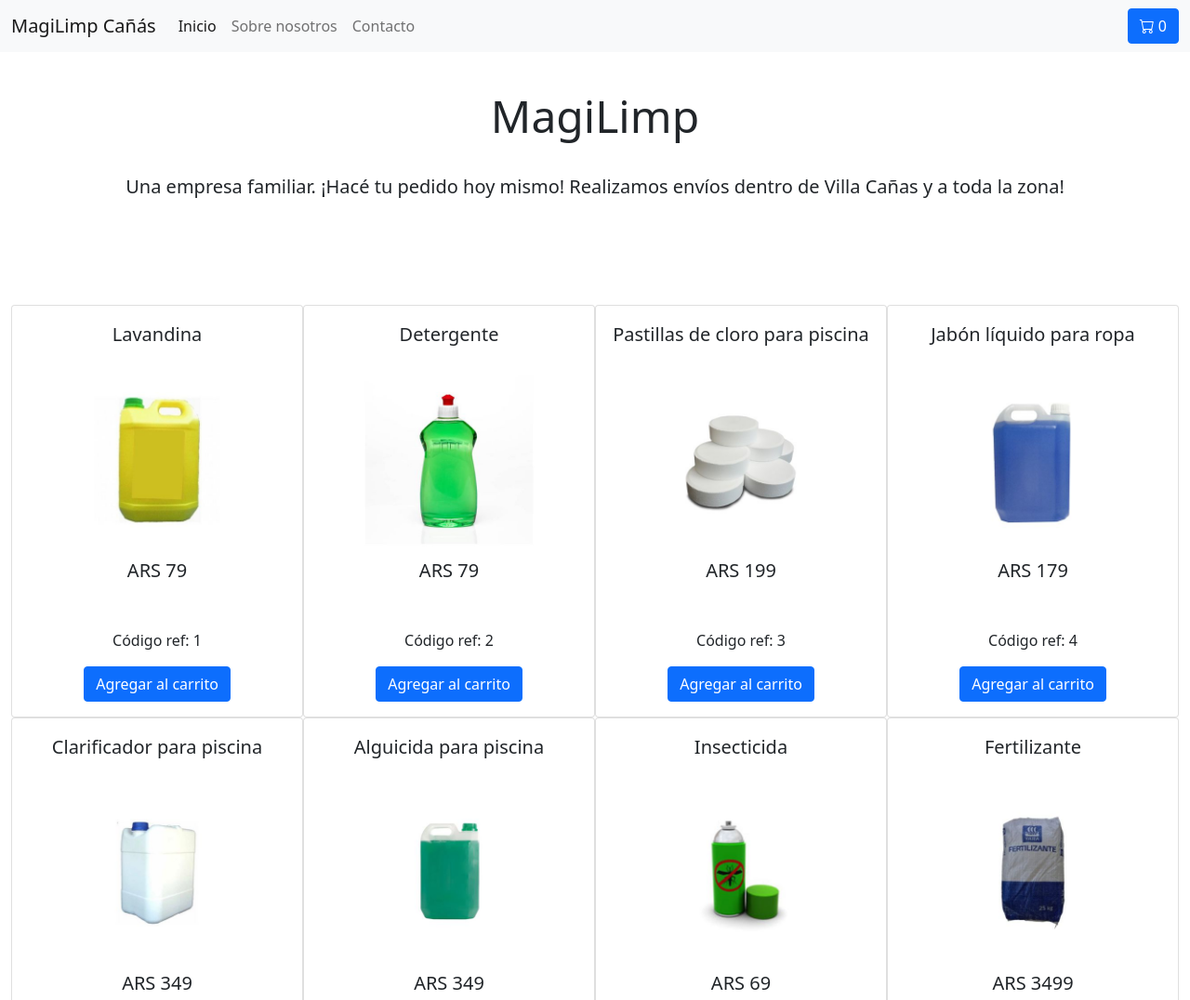
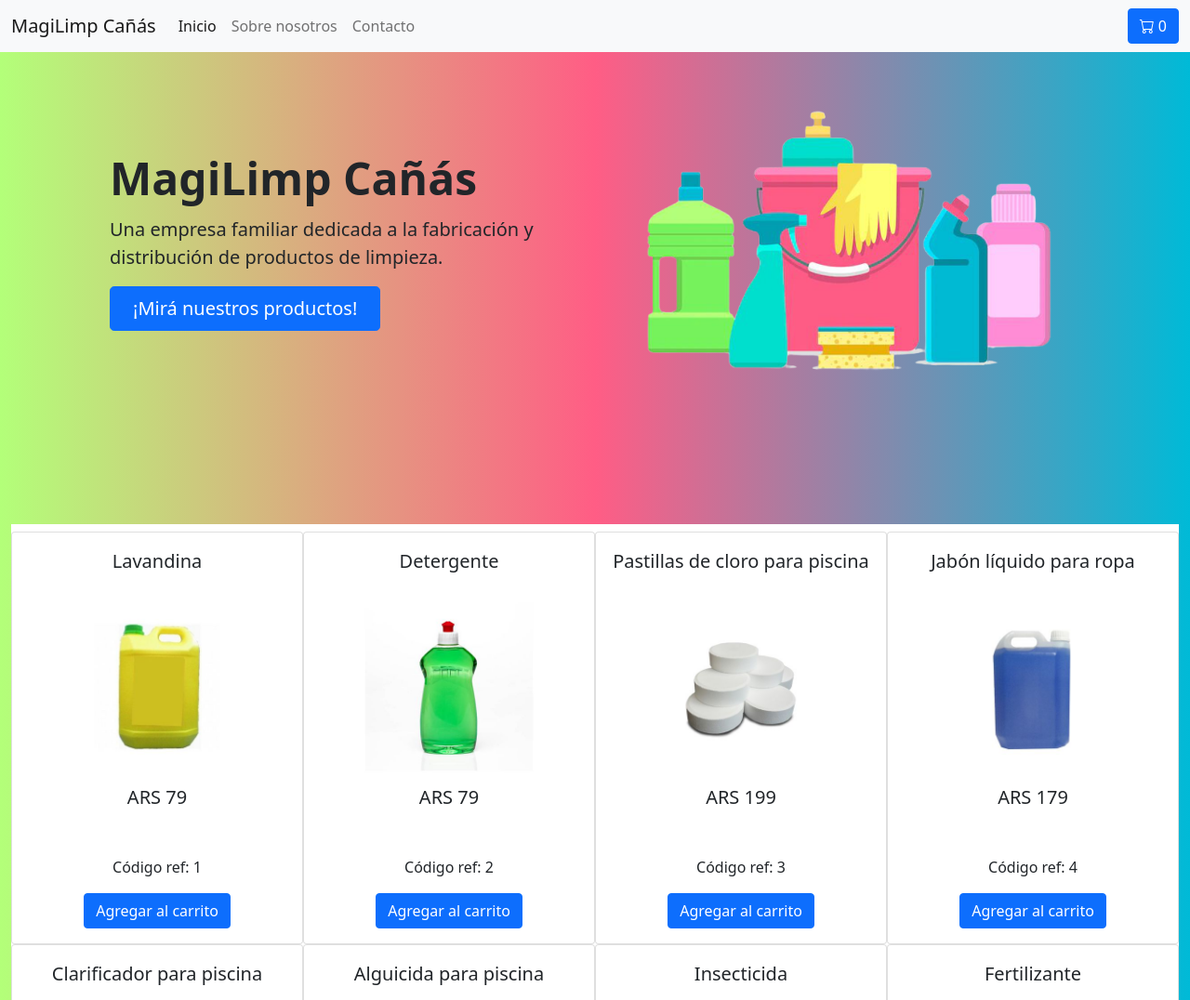
Before and after one commit to tinchomalandra/magilimp-malandra-js, a plain HTML site: page index.html in a window 1280 px wide. Shown: the top 1076 px of the page at 93% size. Drawn offline with nearby package versions, Linux system fonts and the light colour scheme.

Commit message:
estilizacion basica e imagen

```diff
--- a/index.html
+++ b/index.html
@@ -11,9 +11,12 @@
     <!-- BOOTSTRAP ICONS -->
     <link rel="stylesheet" href="https://cdn.jsdelivr.net/npm/bootstrap-icons@1.8.1/font/bootstrap-icons.css">
 
+    <!-- MAIN CSS -->
+    <link rel="stylesheet" href="public/css/main.css">
+
     <title>MagiLimp | Productos de limpieza | Inicio</title>
 </head>
-<body>
+<body class="cuerpo-site">
     <div class="container-fluid">
         <!-- BARRA NAVEGACIÓN -->
         <nav class="navbar fixed-top navbar-expand-lg navbar-light bg-light">
@@ -41,15 +44,20 @@
             </div>
         </nav>
 
-        <div id="intro-site">
-            <div class="container-fluid mt-5 pt-5 pb-5">
-                <h1 class="display-5 text-center align-items-center pb-4 titulo">
-                    MagiLimp
-                </h1>
-                <p class="lead text-center align-items-center">
-                    Una empresa familiar. ¡Hacé tu pedido hoy mismo! Realizamos envíos dentro de Villa Cañas y a toda la zona!
-                </p>
-        </div>
+        <div id="contenedor-intro" class="container col-xxl-8 px-5 py-5">
+            <div class="row flex-lg-row-reverse align-items-center g-5 py-5">
+              <div class="col-10 col-sm-8 col-lg-6">
+                <img src="public/img/productos-tprente.png" class="d-block mx-lg-auto img-fluid" alt="Bootstrap Themes" width="700" height="500" loading="lazy">
+              </div>
+              <div class="col-lg-6">
+                <h1 class="display-5 fw-bold lh-1 mb-3 titulo-heroe">MagiLimp Cañás</h1>
+                <p class="lead parrafo-heroe">Una empresa familiar dedicada a la fabricación y distribución de productos de limpieza.</p>
+                <div class="d-grid gap-2 d-md-flex justify-content-md-start">
+                  <button type="button" class="btn btn-primary btn-lg px-4 me-md-2">¡Mirá nuestros productos!</button>
+                </div>
+              </div>
+            </div>
+          </div>
 
             <div class="container-fluid full-height pt-3">
                 <div id="container-productos" class="row pt-2 mt-4 mb-5 bg-white text-dark">
@@ -103,8 +111,8 @@
     </div>
 
     <!-- donde encontrarnos -->
-    <div class="container-fluid bg-white text-dark">
-        <h2 class="display-6 pb-2 pt-5 text-center align-items-center titulo">
+    <div class="container-fluid text-dark">
+        <h2 class="display-6 fw-bold pb-2 pt-5 text-center align-items-center titulo">
             Donde estamos
         </h2>
         <p class="text-center align-items-center lead mb-5">
--- a/public/css/main.css
+++ b/public/css/main.css
@@ -0,0 +1,4 @@
+.cuerpo-site{
+    background: rgb(179,255,121);
+    background: linear-gradient(90deg, rgba(179,255,121,1) 0%, rgba(255,93,133,1) 50%, rgba(0,186,215,1) 100%);
+}
```
Also changed, not shown: public/img/productos-tprente.png (added).
